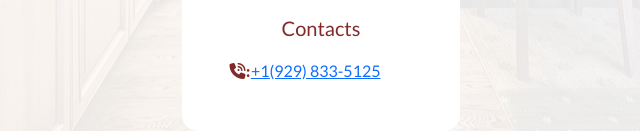
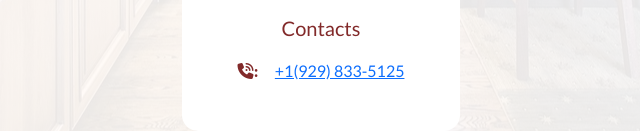
Before and after one commit to Manuel-Smith/grackens-coming-soon, a website: page assets/index.html in a window 1280 px wide. Shown: the part 669-800 px from the top of the page, 319-959 px from the left. Drawn offline with nearby package versions, Linux system fonts and the light colour scheme.

Commit message:
Css adjustment

```diff
--- a/assets/main.css
+++ b/assets/main.css
@@ -17,11 +17,12 @@ body {
 
 .phone-contact{
     display: flex;
-    gap: 2rem;
+    justify-content: center;
+    align-content: center;
 
 }
 
-.phone-contact > .fa-phone-volume {
+.fa-phone-volume {
     padding-right: 1rem;
 }
 
```
